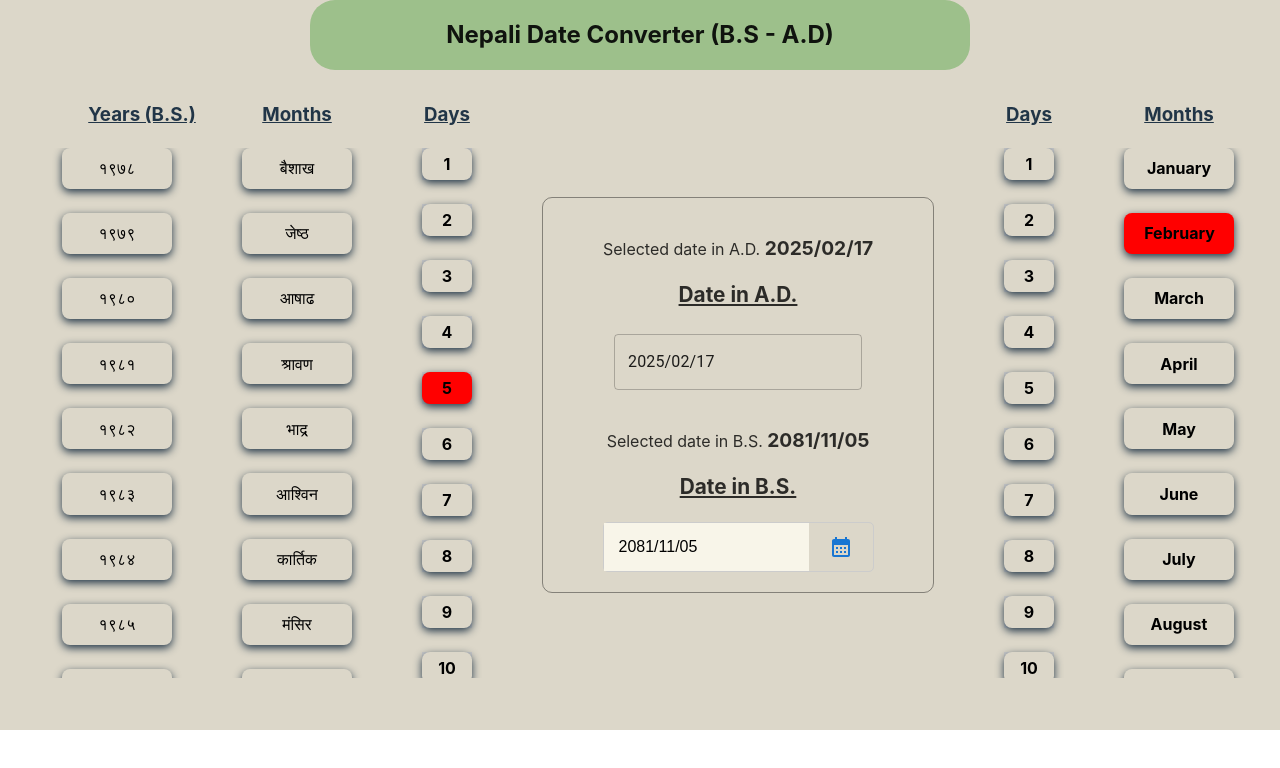
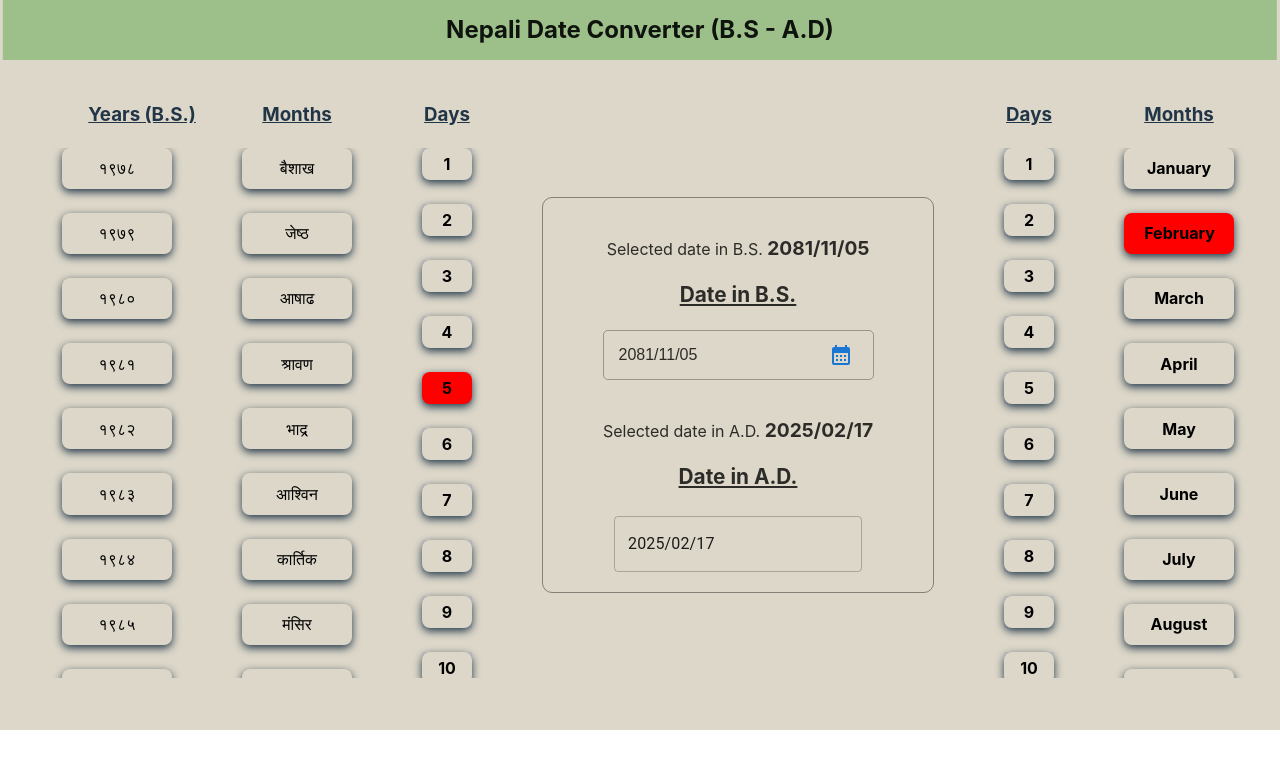
Before and after one commit to bipin-Pariyar2003/Nepali-Date-Picker, a React (Vite) app: page / in a window 1280 px wide. Shown: the top 768 px of the page. Built offline with nearby package versions, Linux system fonts and the light colour scheme.

Commit message:
styled heading

```diff
--- a/src/App.css
+++ b/src/App.css
@@ -1,5 +1,6 @@
 #root {
-  max-width: 1280px;
+  /* max-width: 1280px; */
+  max-width: 100%;
   margin: 0 auto;
   padding: 2rem;
   text-align: center;
--- a/src/App.jsx
+++ b/src/App.jsx
@@ -74,13 +74,13 @@ function App() {
             justifyContent: "center",
           }}
         >
+          <NepDatePicker
+            selectedDate={selectedNepaliDate}
+            onChange={handleNepaliDateChange}
+          />
           <EngDatePicker
             selectedDate={selectedEnglishDate}
             onChange={handleEngDateChange}
-          />
-          <NepDatePicker
-            selectedDate={selectedNepaliDate}
-            onChange={handleNepaliDateChange}
           />
         </div>
 
--- a/src/Components/NepDatePicker/styles.js
+++ b/src/Components/NepDatePicker/styles.js
@@ -2,7 +2,7 @@ const styles = {
   box: {
     alignItems: "center",
     gap: "0px",
-    border: "1px solid #ccc",
+    border: "1px solid rgba(0, 0, 0, 0.3)",
     borderRadius: "5px",
   },
   input: {
@@ -14,7 +14,9 @@ const styles = {
     border: "none",
     position: "relative",
     width: "180px",
-    backgroundColor: "#F8F5E9",
+    borderRadius: "5px",
+    color: "rgba(0, 0, 0, 0.8)",
+    backgroundColor: "#dcd7c9",
   },
 };
 
--- a/src/index.css
+++ b/src/index.css
@@ -20,10 +20,11 @@ a:hover {
 
 body {
   margin: 0;
-  display: flex;
+  /* display: flex; */
   /* this is making contents center  */
   place-items: start;
   min-width: 320px;
+  max-width: 100%;
   min-height: 100vh;
 }
 
@@ -71,22 +72,22 @@ h2 {
 .heading {
   position: absolute; /* Positions the div at the top */
   top: 0;
-  left: 50%; /* Moves the left edge to the center */
-  transform: translateX(
-    -50%
-  ); /* Moves it back by half of its width to center it */
+  left: 50%;
+  /* Moves the left edge to the center */
 
-  width: 50%; /* Set width to 50% */
-  height: 50px; /* Adjust height if needed */
+  transform: translateX(-50%);
+
+  /* Moves it back by half of its width to center it */
+
+  max-width: 100%;
+  width: 98%; /* Set width to 50% */
+  height: 40px; /* Adjust height if needed */
   padding: 10px; /* Add some padding */
-
   display: flex;
   align-items: center; /* Align items vertically inside */
   justify-content: center; /* Center text horizontally */
-
   background-color: #9dc08b;
   color: rgba(0, 0, 0, 0.9);
-  border-radius: 25px;
   cursor: default;
 }
 
```
